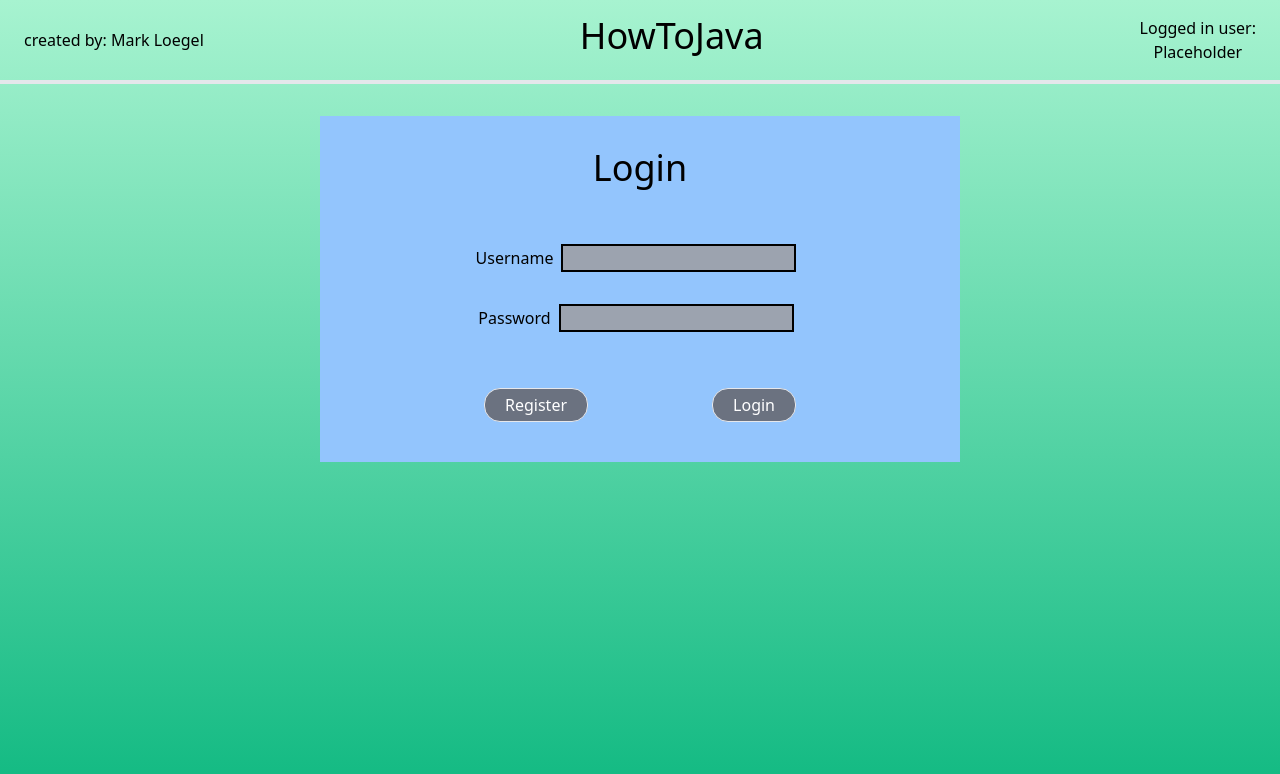
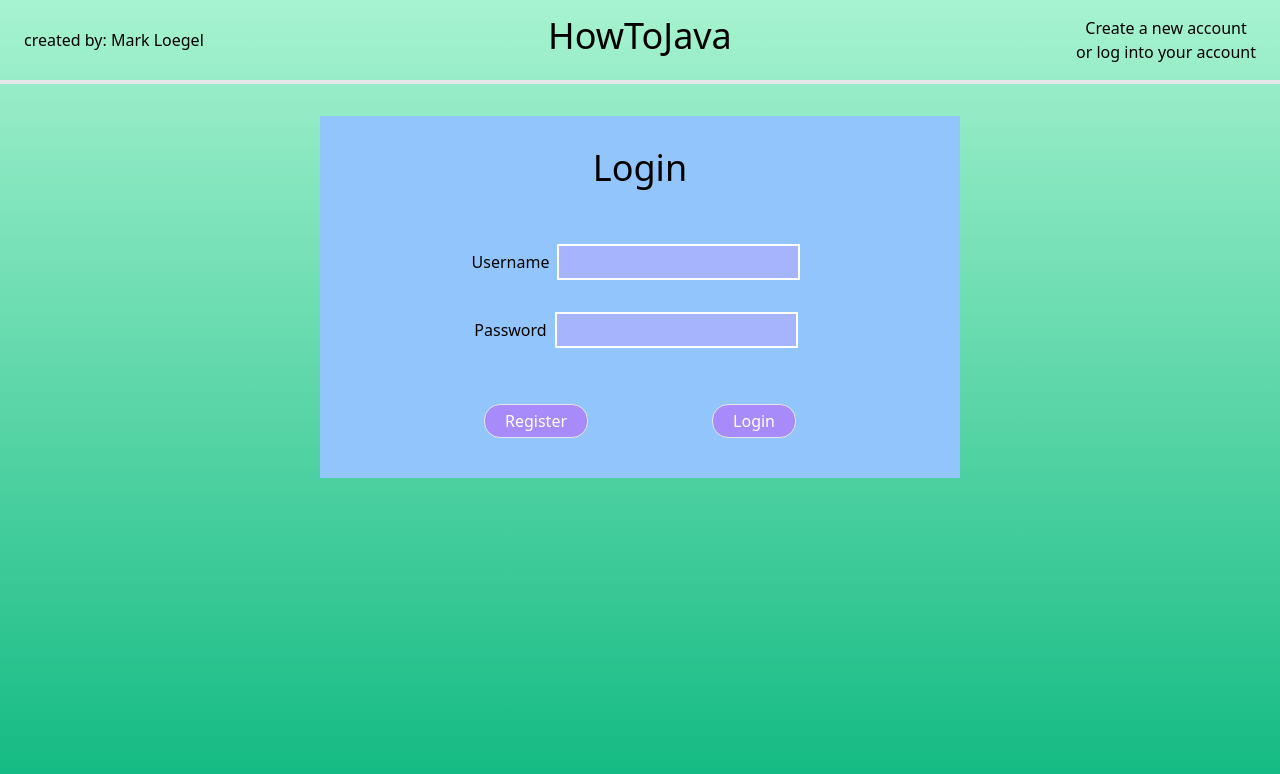
Before and after one commit to meloegel/HowToJavaFE, a React (Create React App) app: page / in a window 1280 px wide. Shown: the top 774 px of the page. Built offline with nearby package versions, Linux system fonts and the light colour scheme.

Commit message:
added logic to show logged in user on certain pages

```diff
--- a/src/components/account/Login.tsx
+++ b/src/components/account/Login.tsx
@@ -86,14 +86,14 @@ export default function Login() {
 
   return (
     <div>
-      <Header />
+      <Header showUser={false} />
       <form onSubmit={onSubmit} className="bg-blue-300 w-1/2 m-auto p-4">
         <h2 className="text-center text-4xl p-4 mb-2">Login</h2>
         <div className="text-center p-4">
           <div className="p-2">
             <label>Username</label>
             <input
-              className="bg-gray-400 border-2 border-black m-2"
+              className="bg-indigo-300 border-2 border-white m-2 p-1 "
               value={formValues.username}
               onChange={onInputChange}
               name="username"
@@ -103,7 +103,7 @@ export default function Login() {
           <div className="p-2">
             <label>Password</label>
             <input
-              className="bg-gray-400 border-2 border-black m-2"
+              className="bg-indigo-300 border-2 border-white m-2 p-1 "
               value={formValues.password}
               onChange={onInputChange}
               name="password"
@@ -121,13 +121,13 @@ export default function Login() {
             onClick={() => {
               history.push("/register");
             }}
-            className=" bg-gray-500 text-white "
+            className=" bg-purple-400 text-white "
           />
           <Button
             text="Login"
             onClick={() => onSubmit}
             disabled={disabled}
-            className=" bg-gray-500 text-white "
+            className=" bg-purple-400 text-white "
           />
         </div>
       </form>
--- a/src/components/account/Register.tsx
+++ b/src/components/account/Register.tsx
@@ -89,7 +89,7 @@ export default function Register() {
 
   return (
     <div>
-      <Header />
+      <Header showUser={false}/>
       <form onSubmit={onSubmit} className="bg-green-300 w-1/2 m-auto p-4">
         <h2 className="text-center text-4xl p-4 mb-2">Register</h2>
         <div className="flex justify-center p-4">
--- a/src/components/common/header.tsx
+++ b/src/components/common/header.tsx
@@ -1,4 +1,18 @@
-export default function Header() {
+export type HeaderType = {
+  showUser: boolean;
+};
+
+export default function Header(props: HeaderType): JSX.Element {
+  const { showUser: type = false } = props;
+
+  switch (type) {
+    case true:
+      return <Active {...props} />;
+    case false:
+      return <NotActive {...props} />;
+  }
+
+  function Active(headerType: HeaderType): JSX.Element {
     return (
       <div className="flex justify-between p-4 mb-8 border-b-4">
         <h3 className="flex items-center px-2">created by: Mark Loegel</h3>
@@ -10,3 +24,17 @@ export default function Header() {
       </div>
     );
   }
+
+  function NotActive(headerType: HeaderType): JSX.Element {
+    return (
+      <div className="flex justify-between p-4 mb-8 border-b-4">
+        <h3 className="flex items-center px-2">created by: Mark Loegel</h3>
+        <h1 className="text-4xl">HowToJava</h1>
+        <div className=" text-center px-2">
+          <h4>Create a new account</h4>
+          <h3>or log into your account</h3>
+        </div>
+      </div>
+    );
+  }
+}
--- a/src/components/common/logout.tsx
+++ b/src/components/common/logout.tsx
@@ -12,7 +12,7 @@ export default function Logout() {
 
   return (
     <div className="w-full">
-      <Header />
+      <Header showUser={true}/>
       <div className=" grid grid-cols-4 gap-6 p-4">
         <NavBar active={"logout"} />
         <div className="bg-yellow-200 text-center col-span-3">
--- a/src/components/homePage.tsx
+++ b/src/components/homePage.tsx
@@ -4,7 +4,7 @@ import NavBar from "./common/navBar";
 export default function HomePage() {
   return (
     <div className="">
-      <Header />
+      <Header showUser={true}/>
       <div className="mt-8">
           <div className="w-1/3">
         <NavBar active={"home"} />
```
Lines whose indentation alone changed are shown as unchanged.
